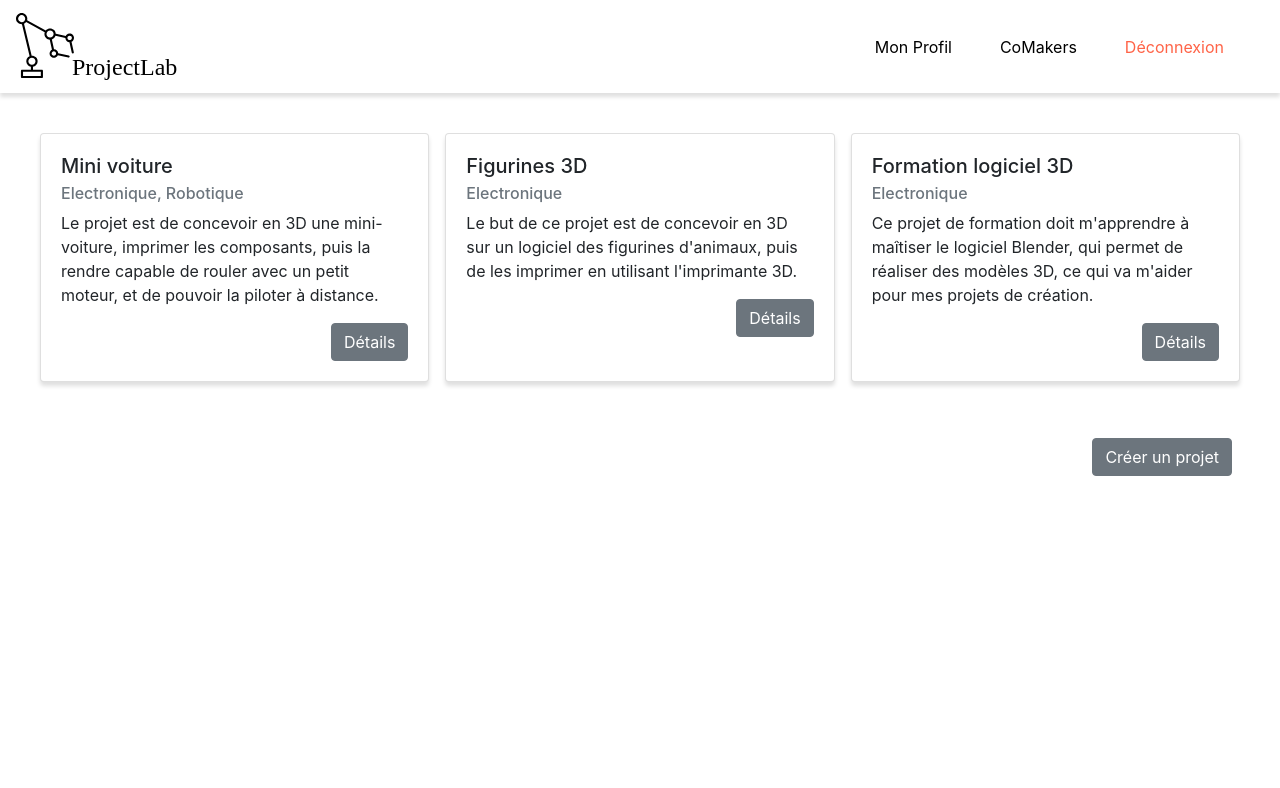
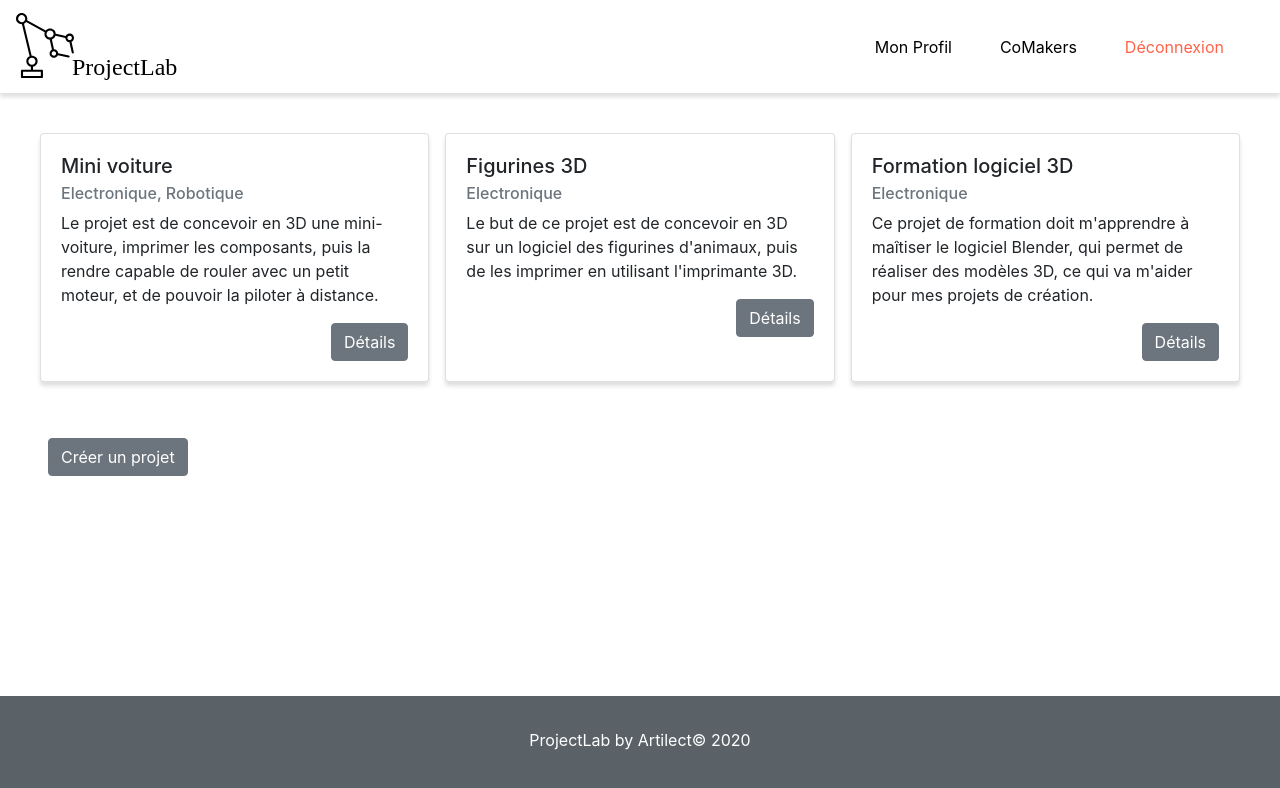
Before and after one commit to emilie-anglade/projectLab, a React (Create React App) app: page /profile in a window 1280 px wide. Shown: the top 788 px of the page. Built offline with nearby package versions, Linux system fonts and the light colour scheme.

Commit message:
fooooooteeeeerr

```diff
--- /dev/null
+++ b/src/components/Footer.js
@@ -0,0 +1,26 @@
+import React from "react";
+
+const Footer = (props) => {
+
+    const footer = {
+        backgroundColor: "#5a6268",
+        paddingTop: "2em",
+        paddingBottom: "2em",
+        position: "absolute",
+        bottom: "0",
+        width: "100%"
+    }
+
+    const textFooter = {
+        textAlign: "center",
+        color: "white"
+    }
+
+  return (
+    <footer style={footer}>
+        <p style={textFooter}>ProjectLab by Artilect© 2020</p>
+    </footer>
+  );
+};
+
+export default Footer;
--- a/src/components/Home.js
+++ b/src/components/Home.js
@@ -1,6 +1,7 @@
 import React from 'react';
 import { BrowserRouter as Router, Link } from "react-router-dom";
 import { Button } from "reactstrap";
+import logo from "./img/proje-lab.svg";
 
 const Home = () => {
 
--- a/src/components/Profile.js
+++ b/src/components/Profile.js
@@ -1,6 +1,6 @@
 import React from 'react';
 import NavbarProject from './Navbar';
-import {BrowserRouter as Router, Link} from 'react-router-dom';
+import Footer from './Footer';
 import CardProject from './Card';
 import PopupProject from './Popup';
 import { Button } from 'reactstrap';
@@ -9,13 +9,17 @@ import { Button } from 'reactstrap';
 const Profile = () => {
 
   const [modalShow, setModalShow] = React.useState(false);
+
+  const clc = {
+    minHeight: "100vh",
+    position: "relative"
+  }
   const styleButton = {
     margin: "3em",
-    float: "right"
   }
 
   return (
-    <div>
+    <div style={clc}>
       <NavbarProject />
       <CardProject />
       <PopupProject />
@@ -27,6 +31,7 @@ const Profile = () => {
         show={modalShow}
         onHide={() => setModalShow(false)}
       />
+      <Footer/>
     </div>
   )
 }
```
